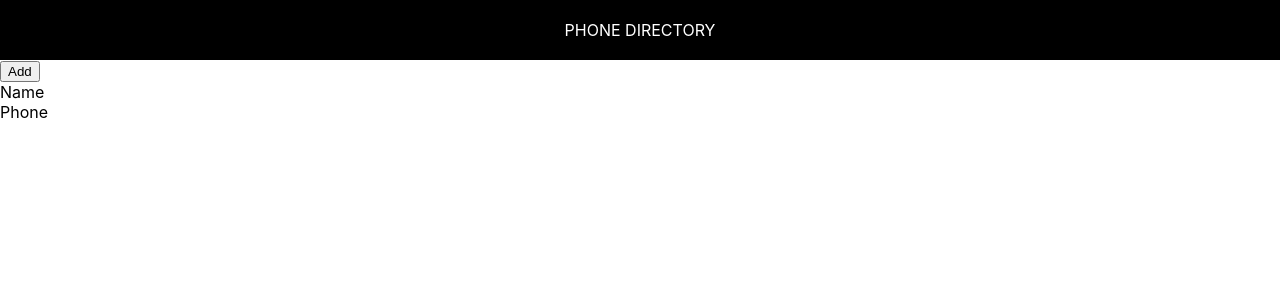
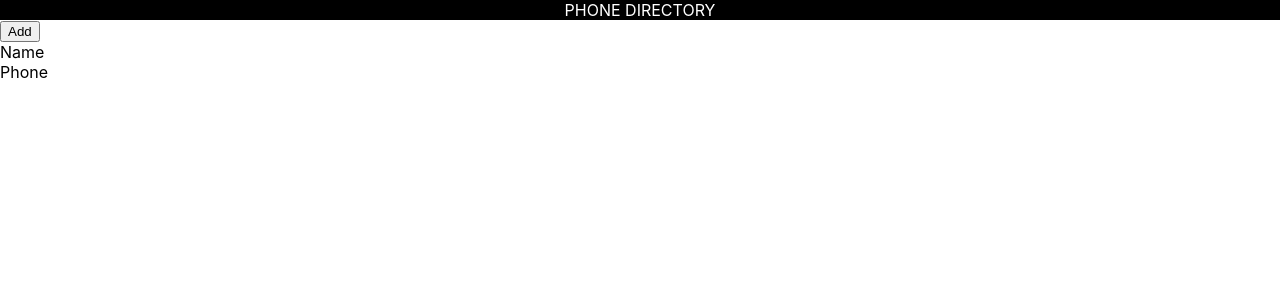
Before and after one commit to sagar1976/phone-directory, a React (Create React App) app: page / in a window 1280 px wide. Shown: the top 300 px of the page. Built offline with nearby package versions, Linux system fonts and the light colour scheme.

Commit message:
Styled ‘Header’ (External Styling)

```diff
--- /dev/null
+++ b/src/Header.css
@@ -0,0 +1,7 @@
+.header{
+    text-align: center;
+    padding: 20;
+    background-color: black;
+    color: white;
+    text-transform: uppercase
+}
--- a/src/Header.js
+++ b/src/Header.js
@@ -1,14 +1,9 @@
 import React from 'react';
+import "./Header.css"
 
 const Header = function(){
-    const headerStyle = {
-        textAlign: 'center',
-        padding: 20,
-        background: '#000',
-        color: '#fff',
-        textTransform: 'uppercase'};
     return(
-        <div style={headerStyle}>
+        <div className="header">
             Phone Directory
         </div>
     )
```
